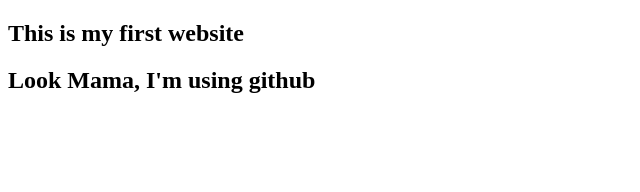
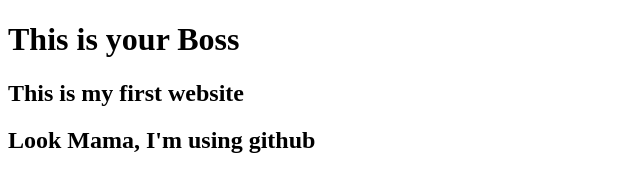
Before and after one commit to SagarH32/My-first-website, a plain HTML site: page index.html in a window 1280 px wide. Shown: the whole page, without its empty margins (0-640 px from the left). Drawn offline with Linux system fonts and the light colour scheme.

Commit message:
Update index.html

```diff
--- a/index.html
+++ b/index.html
@@ -6,7 +6,10 @@
     <title>Document</title>
 </head>
 <body>
+    <h1> This is your Boss</h1>
     <h2>This is my first website</h2>
     <h2>Look Mama, I'm using github</h2>
+
+
 </body>
 </html>
```
